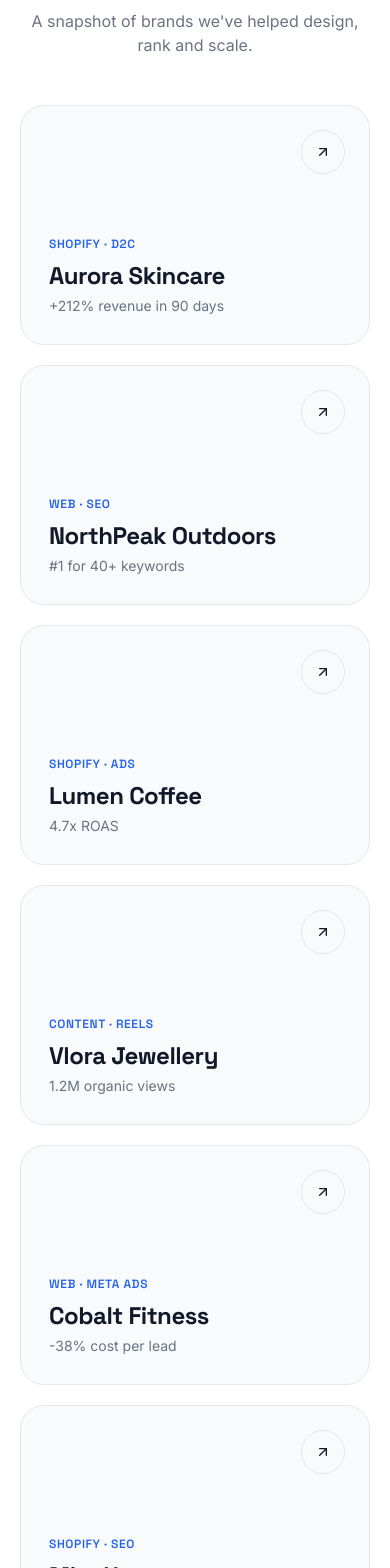
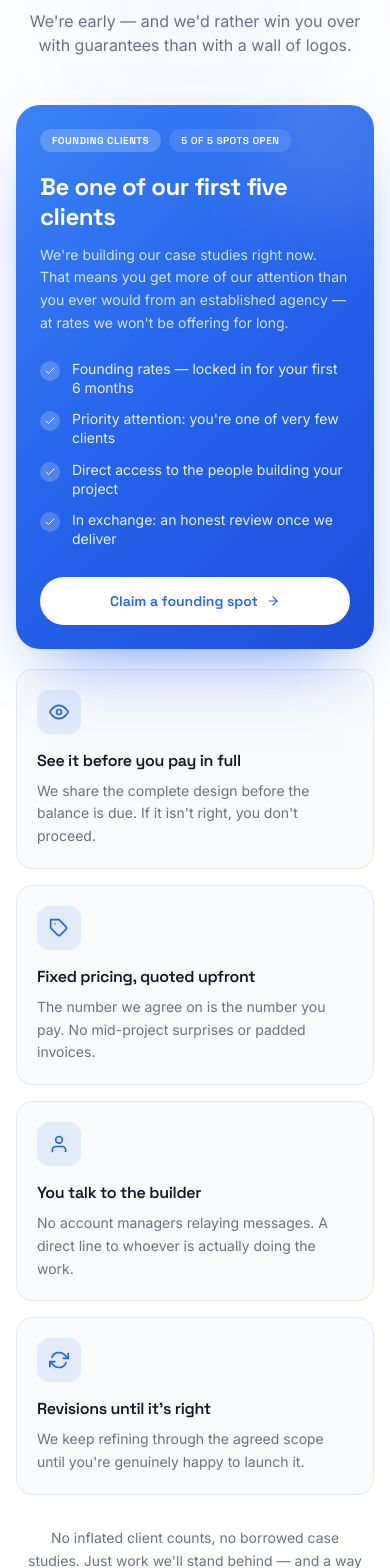
Before and after one commit to ahadqrsh/elevik-solutions, a React (Vite) app: page / in a window 390 px wide. Shown: the part 8590-10158 px from the top of the page. Built offline with nearby package versions, Linux system fonts and the light colour scheme.

Commit message:
added why work with us component instead of portfolio component

```diff
--- a/src/App.jsx
+++ b/src/App.jsx
@@ -16,10 +16,11 @@
 const Services = lazy(() => import("./components/sections/Services.jsx"));
 const WhyChooseUs = lazy(() => import("./components/sections/WhyChooseUs.jsx"));
 const Process = lazy(() => import("./components/sections/Process.jsx"));
-const Portfolio = lazy(() => import("./components/sections/Portfolio.jsx"));
+// const Portfolio = lazy(() => import("./components/sections/Portfolio.jsx"));
 const Pricing = lazy(() => import("./components/sections/Pricing.jsx"));
 const Contact = lazy(() => import("./components/sections/Contact.jsx"));
 const Footer = lazy(() => import("./components/layout/Footer.jsx"));
+const WorkWithUs = lazy(() => import("./components/sections/WorkWithUs.jsx"));
 
 export default function App() {
   useLenis();
@@ -53,7 +54,8 @@
           <WhyChooseUs />
           <Process />
           <Pricing />
-          <Portfolio />
+          <WorkWithUs/>
+          {/* <Portfolio /> */}
           <Contact />
           <Footer />
         </Suspense>
--- /dev/null
+++ b/src/components/sections/WorkWithUs.jsx
@@ -0,0 +1,143 @@
+import { useEffect, useRef } from "react";
+import { gsap } from "gsap";
+import { FiEye, FiTag, FiUser, FiRefreshCw, FiCheck, FiArrowRight } from "react-icons/fi";
+import { fadeUp } from "../../animations/scrollAnimation.js";
+import { WHATSAPP_LINK } from "../../utils/data.js";
+import SectionHeading from "../ui/SectionHeading.jsx";
+import MagneticButton from "../ui/MagneticButton.jsx";
+
+/* ── EDIT ME ────────────────────────────────────────────────
+   Keep SPOTS_LEFT accurate — update it as you sign clients.
+   If you'd rather not show a count, set it to null.        */
+const SPOTS_TOTAL = 5;
+const SPOTS_LEFT = 5;
+
+const FOUNDING_PERKS = [
+  "Founding rates — locked in for your first 6 months",
+  "Priority attention: you're one of very few clients",
+  "Direct access to the people building your project",
+  "In exchange: an honest review once we deliver",
+];
+
+const GUARANTEES = [
+  {
+    icon: FiEye,
+    title: "See it before you pay in full",
+    desc: "We share the complete design before the balance is due. If it isn't right, you don't proceed.",
+  },
+  {
+    icon: FiTag,
+    title: "Fixed pricing, quoted upfront",
+    desc: "The number we agree on is the number you pay. No mid-project surprises or padded invoices.",
+  },
+  {
+    icon: FiUser,
+    title: "You talk to the builder",
+    desc: "No account managers relaying messages. A direct line to whoever is actually doing the work.",
+  },
+  {
+    icon: FiRefreshCw,
+    title: "Revisions until it's right",
+    desc: "We keep refining through the agreed scope until you're genuinely happy to launch it.",
+  },
+];
+
+export default function WorkWithUs() {
+  const scope = useRef(null);
+
+  useEffect(() => {
+    const ctx = gsap.context(() => {
+      fadeUp(".wwu-item", scope.current);
+    }, scope);
+    return () => ctx.revert();
+  }, []);
+
+  return (
+    <section
+      id="work-with-us"
+      ref={scope}
+      className="relative overflow-hidden px-4 py-16 sm:px-5 md:px-8 md:py-24"
+    >
+      <div className="pointer-events-none absolute left-1/2 top-20 h-[60vw] w-[60vw] max-h-72 max-w-72 -translate-x-1/2 rounded-full bg-brand/10 blur-[120px]" />
+
+      <SectionHeading
+        eyebrow="Why work with us"
+        title="A new studio, with old-fashioned accountability"
+        subtitle="We're early — and we'd rather win you over with guarantees than with a wall of logos."
+      />
+
+      <div className="mx-auto mt-12 grid w-full max-w-6xl gap-5 lg:grid-cols-[0.95fr_1.05fr] lg:gap-6">
+        {/* ── Founding client offer ── */}
+        <div className="wwu-item relative flex flex-col overflow-hidden rounded-3xl bg-brand-gradient p-6 text-white shadow-[0_30px_70px_-30px_rgba(37,99,235,0.7)] sm:p-8">
+          <div className="pointer-events-none absolute -right-16 -top-16 h-48 w-48 rounded-full bg-white/10 blur-2xl" />
+
+          <div className="relative flex flex-wrap items-center gap-2">
+            <span className="rounded-full bg-white/20 px-3 py-1 font-display text-[10px] font-bold uppercase tracking-wider sm:text-[11px]">
+              Founding Clients
+            </span>
+            {SPOTS_LEFT != null && (
+              <span className="rounded-full bg-white/10 px-3 py-1 font-display text-[10px] font-semibold uppercase tracking-wider sm:text-[11px]">
+                {SPOTS_LEFT} of {SPOTS_TOTAL} spots open
+              </span>
+            )}
+          </div>
+
+          <h3 className="relative mt-5 font-display text-2xl font-bold leading-tight sm:text-3xl">
+            Be one of our first five clients
+          </h3>
+          <p className="relative mt-3 text-sm leading-relaxed text-white/80 sm:text-base">
+            We're building our case studies right now. That means you get more of our
+            attention than you ever would from an established agency — at rates we
+            won't be offering for long.
+          </p>
+
+          <ul className="relative mt-6 flex-1 space-y-3">
+            {FOUNDING_PERKS.map((p) => (
+              <li key={p} className="flex items-start gap-3">
+                <span className="mt-0.5 grid h-5 w-5 flex-none place-items-center rounded-full bg-white/20">
+                  <FiCheck size={12} />
+                </span>
+                <span className="min-w-0 break-words text-sm leading-snug text-white/90">{p}</span>
+              </li>
+            ))}
+          </ul>
+
+          <a
+            href={WHATSAPP_LINK}
+            target="_blank"
+            rel="noopener noreferrer"
+            className="magnetic relative mt-7 inline-flex w-full items-center justify-center gap-2 rounded-full bg-white px-6 py-3.5 font-display text-sm font-semibold text-brand transition-transform hover:scale-[1.02]"
+          >
+            Claim a founding spot <FiArrowRight />
+          </a>
+        </div>
+
+        {/* ── Guarantees ── */}
+        <div className="grid gap-4 sm:grid-cols-2 sm:gap-5">
+          {GUARANTEES.map((g) => (
+            <div
+              key={g.title}
+              className="wwu-item group flex min-w-0 flex-col rounded-2xl border border-light-line bg-light-card p-5 transition-all duration-500 hover:-translate-y-1 hover:border-brand/40 hover:shadow-[0_20px_60px_-24px_rgba(37,99,235,0.4)] dark:border-dark-line dark:bg-dark-card sm:rounded-3xl sm:p-6"
+            >
+              <span className="grid h-11 w-11 flex-none place-items-center rounded-xl bg-brand/10 text-brand transition-colors duration-500 group-hover:bg-brand-gradient group-hover:text-white sm:h-12 sm:w-12 sm:rounded-2xl">
+                <g.icon className="h-5 w-5" />
+              </span>
+              <h3 className="mt-4 break-words font-display text-base font-semibold leading-snug sm:text-lg">
+                {g.title}
+              </h3>
+              <p className="mt-2 break-words text-sm leading-relaxed text-light-muted dark:text-dark-muted">
+                {g.desc}
+              </p>
+            </div>
+          ))}
+        </div>
+      </div>
+
+      {/* ── Honest closing line ── */}
+      <p className="wwu-item mx-auto mt-8 max-w-2xl break-words px-2 text-center text-sm leading-relaxed text-light-muted dark:text-dark-muted">
+        No inflated client counts, no borrowed case studies. Just work we'll stand
+        behind — and a way out if we don't deliver.
+      </p>
+    </section>
+  );
+}
--- a/src/utils/data.js
+++ b/src/utils/data.js
@@ -8,7 +8,8 @@
   { label: "Home", href: "#home" },
   { label: "Services", href: "#services" },
   { label: "Pricing", href: "#pricing" },
-  { label: "Portfolio", href: "#portfolio" },
+  // { label: "Portfolio", href: "#portfolio" },
+  { label: "Why Us", href: "#work-with-us" },
   { label: "Contact", href: "#contact" },
 ];
 
```
